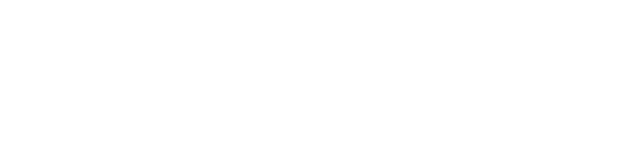
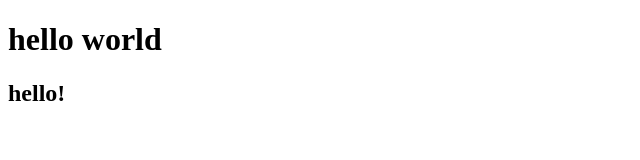
Before and after one commit to kamal375/progect, a plain HTML site: page index.html in a window 1280 px wide. Shown: the whole page, without its empty margins (0-640 px from the left). Drawn offline with Linux system fonts and the light colour scheme.

Commit message:
index.html mod

```diff
--- a/index.html
+++ b/index.html
@@ -7,6 +7,7 @@
     <title>hello world!</title>
 </head>
 <body>
-
+    <h1>hello world</h1>
+    <h2>hello!</h2>
 </body>
 </html>
```
